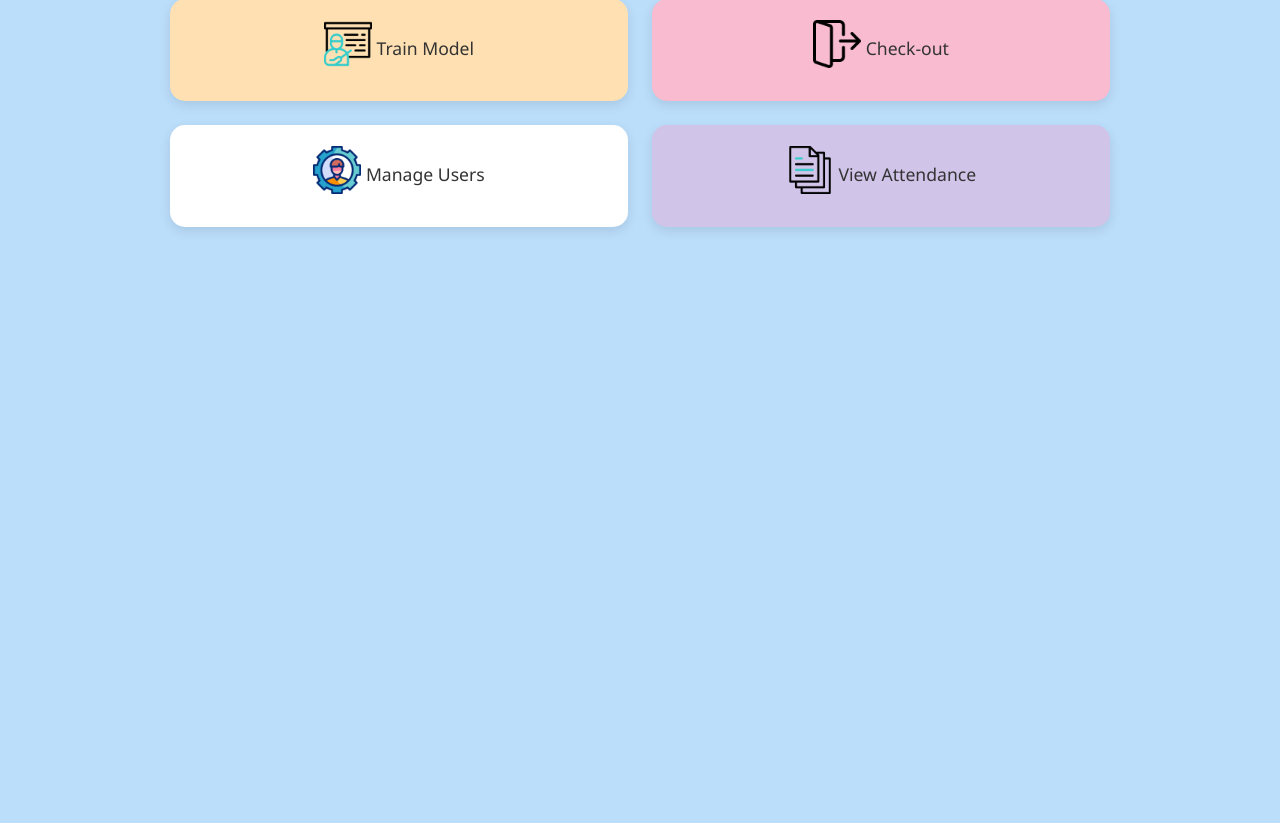
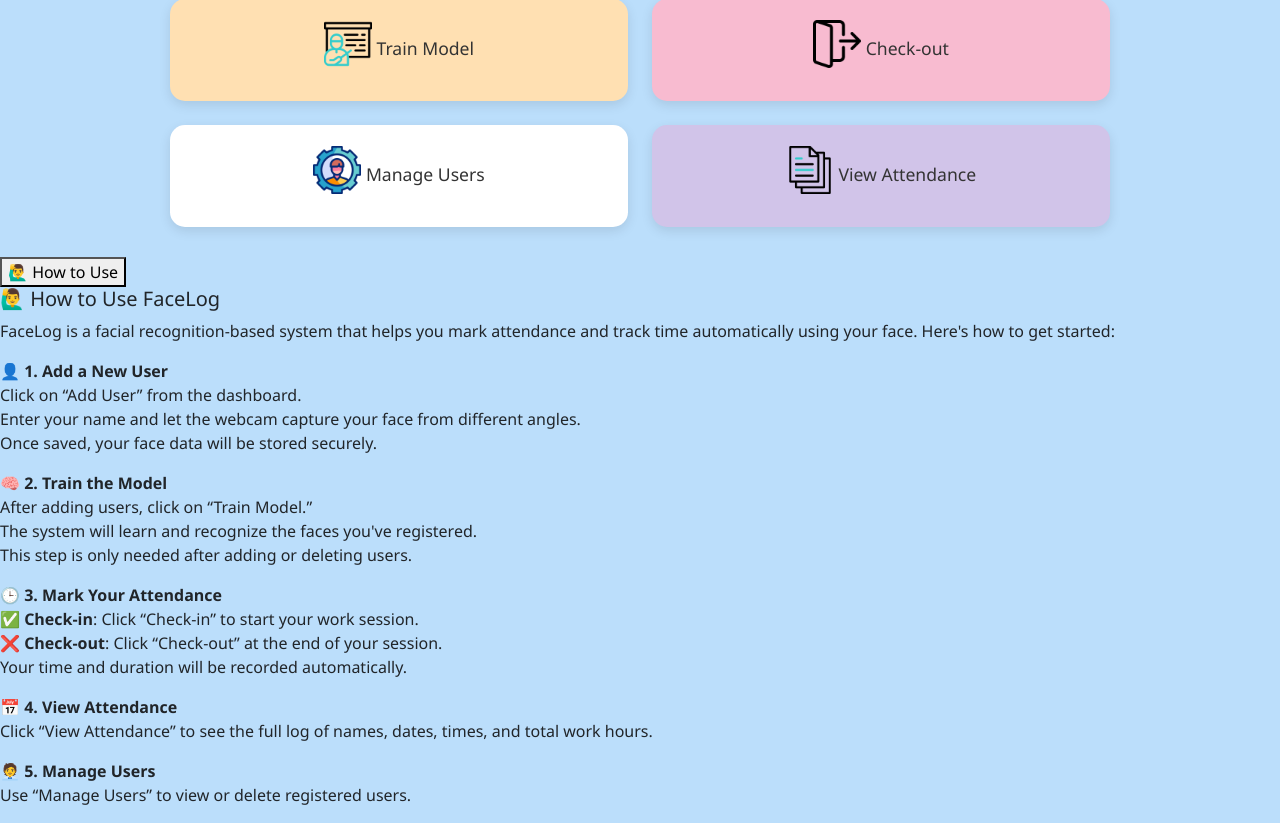
Before and after one commit to gyan07prakash/FaceTrack-Attendance-System, a Flask app: page / in a window 1280 px wide. Shown: the part 296-1119 px from the top of the page. Before the commit the page ends 800 px from the top, so only its background shows below. Run offline with Flask 3, Linux system fonts and the light colour scheme.

Commit message:
Update create_user.html

```diff
--- a/templates/create_user.html
+++ b/templates/create_user.html
@@ -7,6 +7,7 @@
     <link rel="stylesheet" href="{{ url_for('static', filename='css/style.css') }}">
     <link href="https://fonts.googleapis.com/css2?family=Audiowide&display=swap" rel="stylesheet">
     <link href="https://fonts.googleapis.com/css2?family=Open+Sans&display=swap" rel="stylesheet">
+    <link href="https://fonts.googleapis.com/css2?family=Poppins&display=swap" rel="stylesheet">
     <style>
         body {
             background-color: #e0ffff; /* aqua */
@@ -50,11 +51,25 @@
             margin-bottom: 12px;
         }
 
-        .btn-add      { background-color: #e0f7fa; }
-        .btn-train    { background-color: #ffe0b2; }
-        .btn-checkin  { background-color: #c8e6c9; }
-        .btn-checkout { background-color: #f8bbd0; }
-        .btn-view     { background-color: #d1c4e9; }
+        .btn-add {
+            background-color: #e0f7fa;
+        }
+
+        .btn-train {
+            background-color: #ffe0b2;
+        }
+
+        .btn-checkin {
+            background-color: #c8e6c9;
+        }
+
+        .btn-checkout {
+            background-color: #f8bbd0;
+        }
+
+        .btn-view {
+            background-color: #d1c4e9;
+        }
 
         .flash-message {
             text-align: center;
@@ -76,11 +91,11 @@
 
     {% with messages = get_flashed_messages() %}
     {% if messages %}
-        <div class="flash-message">
-            {% for message in messages %}
-                {{ message }}
-            {% endfor %}
-        </div>
+    <div class="flash-message">
+        {% for message in messages %}
+        {{ message }}
+        {% endfor %}
+    </div>
     {% endif %}
     {% endwith %}
 
@@ -120,6 +135,35 @@
         </div>
     </div>
 </div>
+<div class="instructions-wrapper">
+    <button class="info-button">🙋‍♂️ How to Use</button>
+    <div class="tooltip-instructions">
+        <h5>🙋‍♂️ How to Use FaceLog</h5>
+        <p>
+            FaceLog is a facial recognition-based system that helps you mark attendance and track time automatically using your face. Here's how to get started:
+        </p>
+        <p><strong>👤 1. Add a New User</strong><br>
+        Click on “Add User” from the dashboard.<br>
+        Enter your name and let the webcam capture your face from different angles.<br>
+        Once saved, your face data will be stored securely.</p>
+
+        <p><strong>🧠 2. Train the Model</strong><br>
+        After adding users, click on “Train Model.”<br>
+        The system will learn and recognize the faces you've registered.<br>
+        This step is only needed after adding or deleting users.</p>
+
+        <p><strong>🕒 3. Mark Your Attendance</strong><br>
+        ✅ <strong>Check-in</strong>: Click “Check-in” to start your work session.<br>
+        ❌ <strong>Check-out</strong>: Click “Check-out” at the end of your session.<br>
+        Your time and duration will be recorded automatically.</p>
+
+        <p><strong>📅 4. View Attendance</strong><br>
+        Click “View Attendance” to see the full log of names, dates, times, and total work hours.</p>
+
+        <p><strong>🧑‍💼 5. Manage Users</strong><br>
+        Use “Manage Users” to view or delete registered users.</p>
+    </div>
+</div>
 
 </body>
 </html>
```
